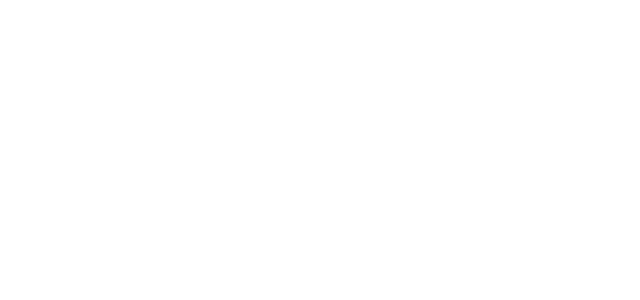
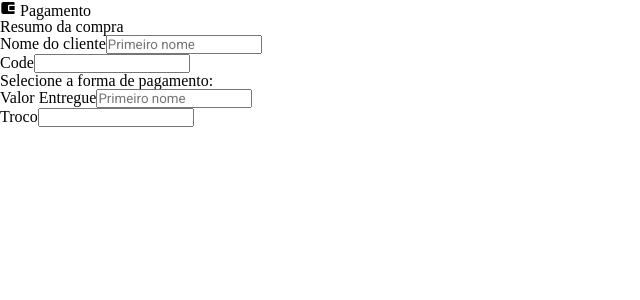
Before and after one commit to IvanAires23/FastFood_FrontEnd, a React (Create React App) app: page /payment in a window 1280 px wide. Before the commit this address had no page. Shown: the top 300 px of the page, without its empty margins (0-640 px from the left). Built offline with nearby package versions, Linux system fonts and the light colour scheme.

Commit message:
fix: disabled button

```diff
--- a/src/App.js
+++ b/src/App.js
@@ -5,6 +5,7 @@ import Current from './Context/Current';
 import { useState } from 'react';
 import MenuHeader from './Context/Header';
 import Top from './Components/Header';
+import Payment from './pages/Payment';
 
 function App() {
 
@@ -16,6 +17,7 @@ function App() {
                 <Current.Provider value={{ current, setCurrent }}>
                     <Routes>
                         <Route path='/' element={<Home />} />
+                        <Route path='/payment' element={<Payment />}/>
                     </Routes>
                 </Current.Provider>
             </MenuHeader.Provider>
--- a/src/pages/Home/index.js
+++ b/src/pages/Home/index.js
@@ -8,6 +8,7 @@ import { ToastContainer, toast } from 'react-toastify';
 import 'react-toastify/dist/ReactToastify.min.css';
 import { AddCar, Box, Buttons, Categories, Container, Continue, Menu, Products, Search } from './styled.js';
 import MenuHeader from '../../Context/Header.js';
+import { Link } from 'react-router-dom';
 
 export default function Home() {
 
@@ -72,6 +73,10 @@ export default function Home() {
         }
     }
 
+    function reload(){
+        window.location.reload();
+    }
+
     function searchByCategory(category){
         if(category === 'Combos'){
             axios.post('http://localhost:4000/food/category', {category: 'COMBOS'})
@@ -123,8 +128,8 @@ export default function Home() {
                     </Products>
                     <InfosFinishs openCar={productInCar.length > 0 ? true : false } productInCar={productInCar} />
                     <Buttons>
-                        <Continue>Cancelar</Continue>
-                        <AddCar>Finalizar Pedido</AddCar>
+                        <Continue onClick={reload} disabled={!selectFood}>Cancelar</Continue>
+                        <Link to={'/payment'}><AddCar disabled={!selectFood}>Finalizar Pedido</AddCar></Link>
                     </Buttons>
                 </Menu>
 
--- a/src/pages/Home/styled.js
+++ b/src/pages/Home/styled.js
@@ -5,9 +5,12 @@ export const Buttons = styled.div`
     justify-content: flex-end;
     margin-bottom: 300px;
     margin-top: 15px;
+    a{
+        text-decoration: none;
+    }
 `;
 
-export const Continue = styled.div`
+export const Continue = styled.button`
     display: flex;
     justify-content: center;
     align-items: center;
@@ -16,21 +19,21 @@ export const Continue = styled.div`
     margin-right: 30px;
     cursor: pointer;
     background-color: #FFFFFF;
-    border: 1px solid #00b50c;
+    border: 1px solid ${props => props.disabled ? '#ccc' : '#00b50c'};;
     border-radius: 15px;
-    color: #00b50c;
+    color: ${props => props.disabled ? '#ccc' : '#00b50c'};
     font-weight: 700;
 `;
 
-export const AddCar = styled.div`
+export const AddCar = styled.button`
     display: flex;
     justify-content: center;
     align-items: center;
     width: 250px;
     height: 50px;
     margin-right: 50px;
-    background-color: #00b50c;
-    border: 1px solid #00b50c;
+    background-color: ${props => props.disabled ? '#ccc' : '#00b50c'};;
+    border: 1px solid ${props => props.disabled ? '#ccc' : '#00b50c'};;
     border-radius: 15px;
     cursor: pointer;
     color: #FFFFFF;
--- /dev/null
+++ b/src/pages/Payment/index.js
@@ -0,0 +1,52 @@
+/* eslint-disable react/react-in-jsx-scope */
+import {BiSolidWalletAlt} from 'react-icons/bi';
+
+export default function Payment(){
+    return(
+        <>
+            <div>
+                <div>
+                    <h1><BiSolidWalletAlt /> Pagamento</h1>
+                    <div>
+                        <h3>Resumo da compra</h3>
+                        <div></div>
+                        <div>
+                            <div>
+                                <label>Nome do cliente</label>
+                                <input placeholder='Primeiro nome'/>
+                            </div>
+                            <div>
+                                <label>Code</label>
+                                <input />
+                            </div>
+                        </div>
+                    </div>
+                </div>
+
+                <div>
+                    <div>
+                        <h3>Selecione a forma de pagamento:</h3>
+                        <div>
+
+                        </div>
+                        <div></div>
+                        <div></div>
+                    </div>
+                    <div>
+                        <div>
+                            <label>Valor Entregue</label>
+                            <input placeholder='Primeiro nome'/>
+                        </div>
+                        <div>
+                            <label>Troco</label>
+                            <input />
+                        </div>
+                    </div>
+                </div>
+            </div>
+            <div>
+                <div></div>
+            </div>
+        </>
+    );
+}
```
